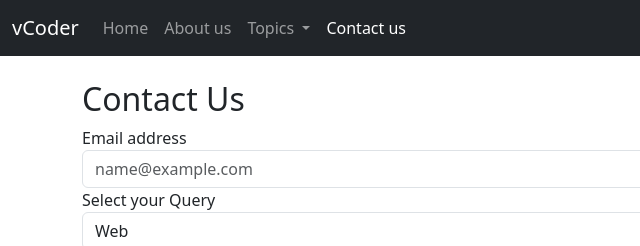
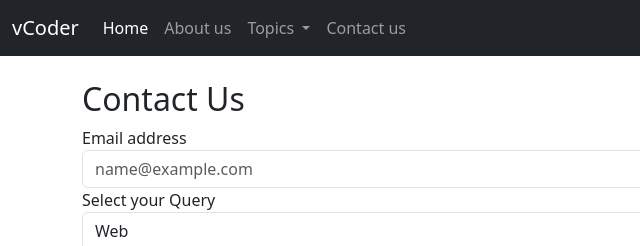
Before and after one commit to viuth15/vCoderBootstrap, a plain HTML site: page contact.html in a window 1280 px wide. Shown: the top 246 px of the page, 0-640 px from the left. Drawn offline with nearby package versions, Linux system fonts and the light colour scheme.

Commit message:
Update contact.html

```diff
--- a/contact.html
+++ b/contact.html
@@ -21,13 +21,12 @@
             <div class="collapse navbar-collapse" id="navbarSupportedContent">
                  <ul class="navbar-nav me-auto mb-2 mb-lg-0">
           <li class="nav-item">
-                        <a class="nav-link " aria-current="page" href="/">Home</a>
+            <a class="nav-link active" aria-current="page" href="/vCoderBootstrap/">Home</a>
           </li>
           <li class="nav-item">
             <a class="nav-link" href="/vCoderBootstrap/about.html">About us</a>
           <li class="nav-item dropdown">
-                        <a class="nav-link dropdown-toggle" href="#" role="button" data-bs-toggle="dropdown"
-                            aria-expanded="false">
+            <a class="nav-link dropdown-toggle" href="#" role="button" data-bs-toggle="dropdown" aria-expanded="false">
               Topics
             </a>
             <div class="dropdown-menu">
@@ -41,7 +40,7 @@
             </div>
           </li>
           <li class="nav-item">
-                        <a class="nav-link active" href="/vCoderBootstrap/contact.html">Contact us</a>
+            <a class="nav-link" href="/vCoderBootstrap/contact.html">Contact us</a>
           </li>
 
         </ul>
```
Lines whose indentation alone changed are shown as unchanged.
